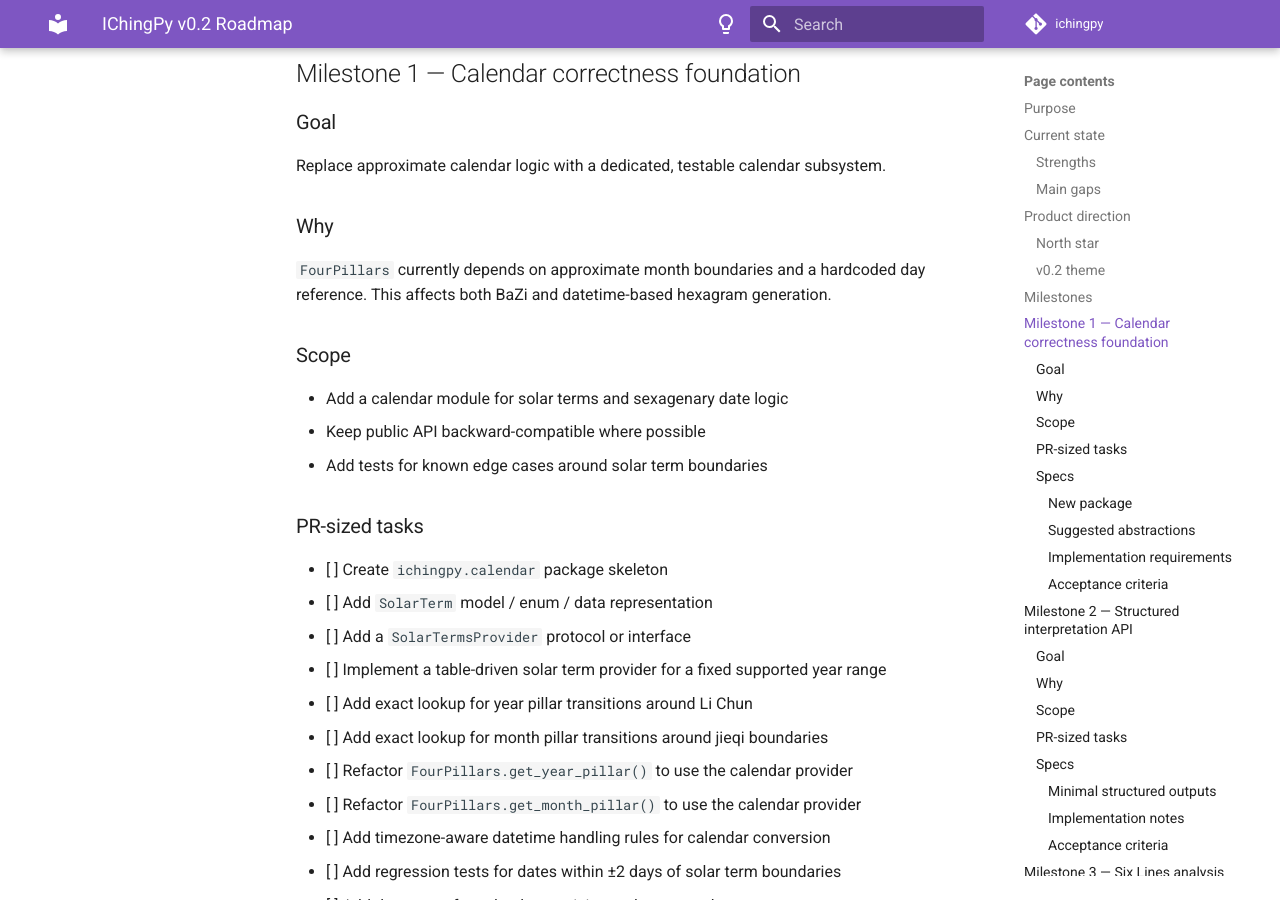
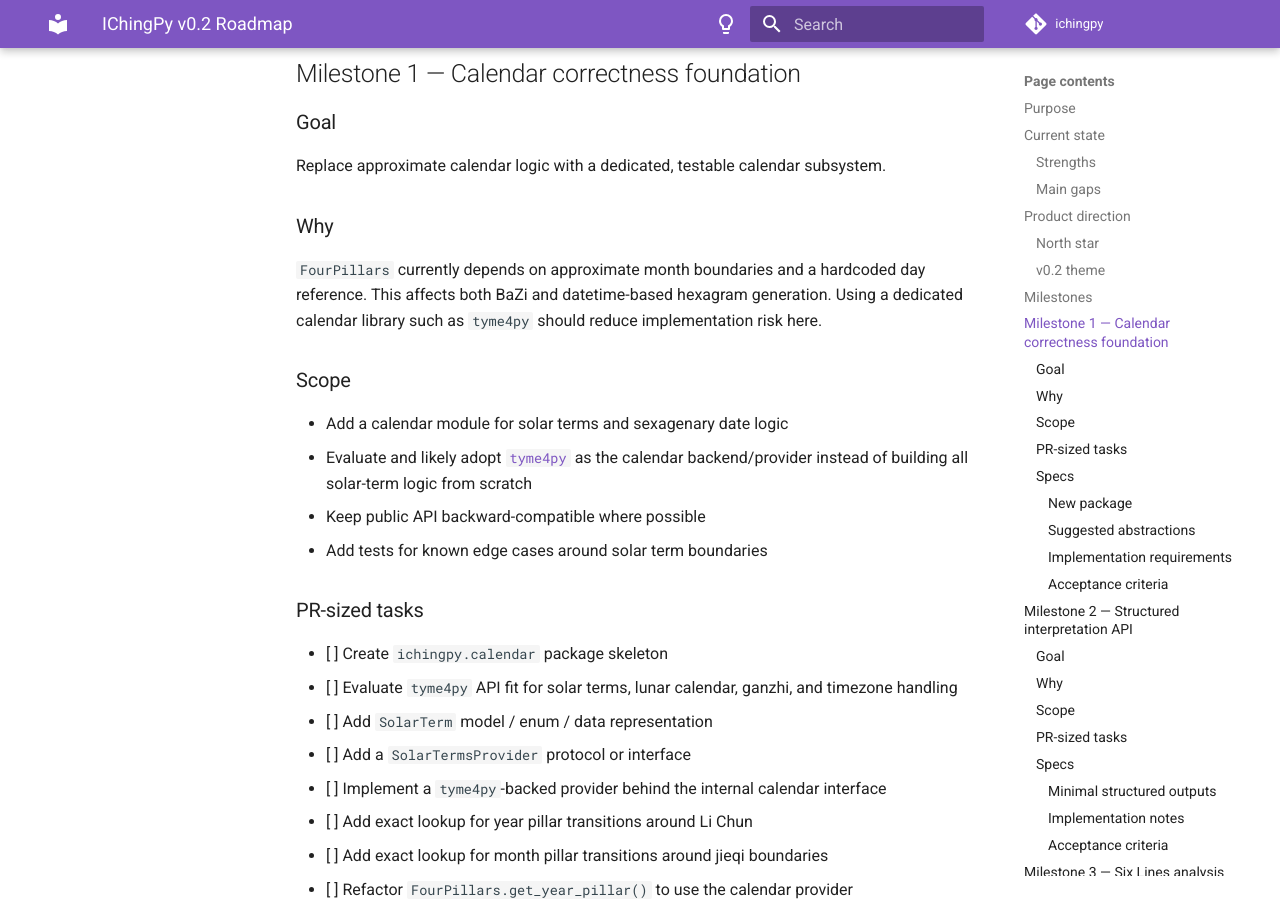
Before and after one commit to JinyangWang27/ichingpy, an MkDocs documentation site: the page built from docs/roadmap/v0.2-roadmap.md, in a window 1280 px wide and 900 px high, scrolled down 1679 px. Built offline with MkDocs 1.6.1 and Material for MkDocs 9.7.7, drawn with Linux system fonts in a browser that asks for light colours; comment, search, counter and statistics services are not loaded; some of the changed text lies outside the part shown.

Commit message:
docs: prefer tyme4py for calendar backend
Co-authored-by: Jinyang Wang <jinyang.wang27@outlook.com>

```diff
--- a/docs/roadmap/v0.2-roadmap.md
+++ b/docs/roadmap/v0.2-roadmap.md
@@ -61,20 +61,22 @@ Replace approximate calendar logic with a dedicated, testable calendar subsystem
 
 ### Why
 
-`FourPillars` currently depends on approximate month boundaries and a hardcoded day reference. This affects both BaZi and datetime-based hexagram generation.
+`FourPillars` currently depends on approximate month boundaries and a hardcoded day reference. This affects both BaZi and datetime-based hexagram generation. Using a dedicated calendar library such as `tyme4py` should reduce implementation risk here.
 
 ### Scope
 
 - Add a calendar module for solar terms and sexagenary date logic
+- Evaluate and likely adopt [`tyme4py`](https://github.com/6tail/tyme4py) as the calendar backend/provider instead of building all solar-term logic from scratch
 - Keep public API backward-compatible where possible
 - Add tests for known edge cases around solar term boundaries
 
 ### PR-sized tasks
 
 - [ ] Create `ichingpy.calendar` package skeleton
+- [ ] Evaluate `tyme4py` API fit for solar terms, lunar calendar, ganzhi, and timezone handling
 - [ ] Add `SolarTerm` model / enum / data representation
 - [ ] Add a `SolarTermsProvider` protocol or interface
-- [ ] Implement a table-driven solar term provider for a fixed supported year range
+- [ ] Implement a `tyme4py`-backed provider behind the internal calendar interface
 - [ ] Add exact lookup for year pillar transitions around Li Chun
 - [ ] Add exact lookup for month pillar transitions around jieqi boundaries
 - [ ] Refactor `FourPillars.get_year_pillar()` to use the calendar provider
@@ -113,6 +115,8 @@ class SolarTerm:
 
 #### Implementation requirements
 
+- Prefer `tyme4py` for calendar calculations if it covers the required solar-term and ganzhi use cases
+- Hide `tyme4py` behind an internal provider interface so the rest of `ichingpy` does not depend directly on its API shape
 - Support timezone-aware `datetime` objects
 - Define one canonical internal timezone policy for comparison
 - Keep `FourPillars.from_datetime(...)` signature stable if possible
```
